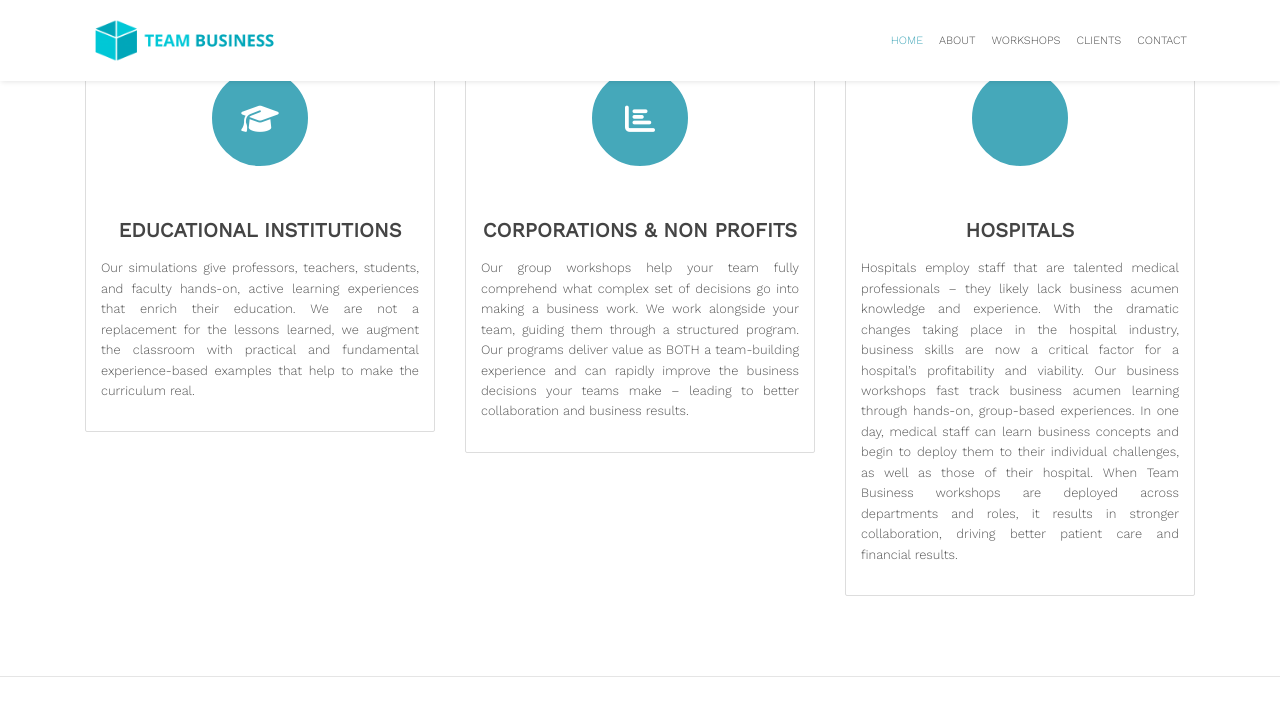
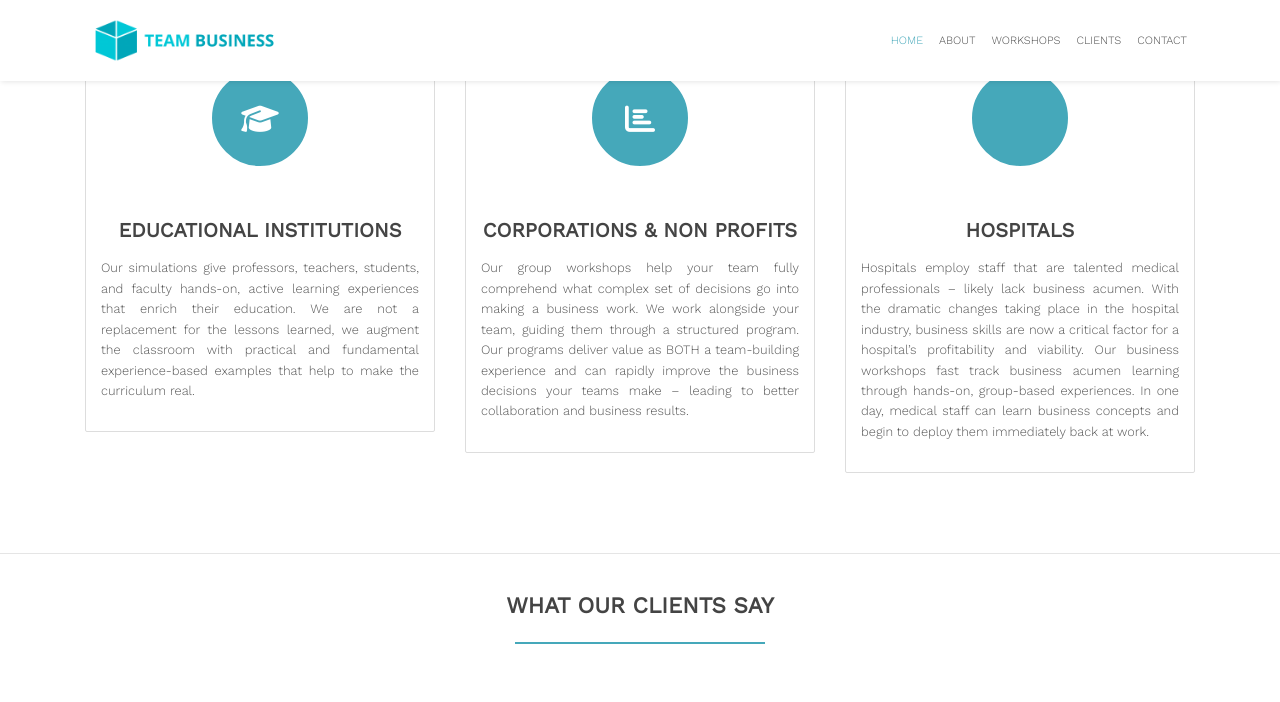
Before and after one commit to zac-heisey/team-business, a Jekyll site: the page built from index.md, in a window 1280 px wide and 900 px high, scrolled down 2573 px, cut to the strip 0-702 px from the top of the window. Built offline with Jekyll 4.4.1, drawn with Linux system fonts in a browser that asks for light colours; nearby versions of some CDN libraries.

Commit message:
Update from Forestry.io Lara Azzam updated _data/services.yml

```diff
--- a/_data/services.yml
+++ b/_data/services.yml
@@ -15,14 +15,11 @@
   fa-icon: fa-chart-bar
   link:
 - title: Hospitals
-  description: Hospitals employ staff that are talented medical professionals – they
-    likely lack business acumen knowledge and experience.  With the dramatic changes
-    taking place in the hospital industry, business skills are now a critical factor
-    for a hospital’s profitability and viability.  Our business workshops fast track
-    business acumen learning through hands-on, group-based experiences.  In one day,
-    medical staff can learn business concepts and begin to deploy them to their individual
-    challenges, as well as those of their hospital. When Team Business workshops are
-    deployed across departments and roles, it results in stronger collaboration, driving
-    better patient care and financial results.
+  description: Hospitals employ staff that are talented medical professionals – likely
+    lack business acumen.  With the dramatic changes taking place in the hospital
+    industry, business skills are now a critical factor for a hospital’s profitability
+    and viability.  Our business workshops fast track business acumen learning through
+    hands-on, group-based experiences.  In one day, medical staff can learn business
+    concepts and begin to deploy them immediately back at work.
   fa-icon: fa-hosptial-cross
   link:
```
